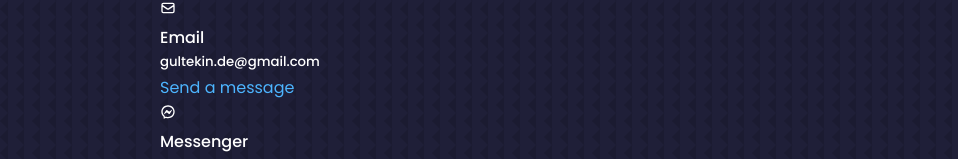
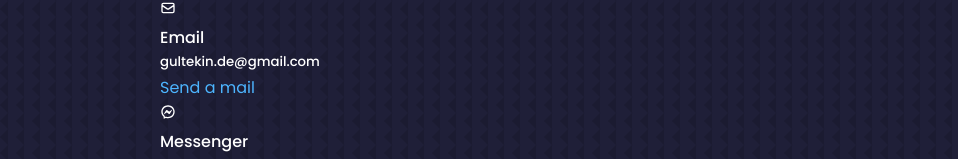
Before and after one commit to MrGultekin/react-portfolio, a React (Create React App) app: page / in a window 1280 px wide. Shown: the part 4735-4894 px from the top of the page, without its empty margins (0-958 px from the left). Built offline with nearby package versions, Linux system fonts and the light colour scheme.

Commit message:
WhatsApp, Messanger,Mail setups work.

```diff
--- a/src/components/contact/Contact.jsx
+++ b/src/components/contact/Contact.jsx
@@ -15,13 +15,13 @@ const Contact = () => {
                         <HiOutlineMail/>
                         <h4>Email</h4>
                         <h5>gultekin.de@gmail.com</h5>
-                        <a href="mailto:gultekin.de@gmail.com">Send a message</a>
+                        <a href="mailto:gultekin.de@gmail.com" target={'_blank'}>Send a mail</a>
                     </article>
                     <article className="contact__option">
                         <RiMessengerLine/>
                         <h4>Messenger</h4>
                         <h5>Facebook Message</h5>
-                        <a href="https://m.me/is.mr.rose">Send a message</a>
+                        <a href="https://m.me/is.mr.rose" target={'_blank'}>Send a message</a>
                     </article>
 
                     <article className="contact__option">
```
